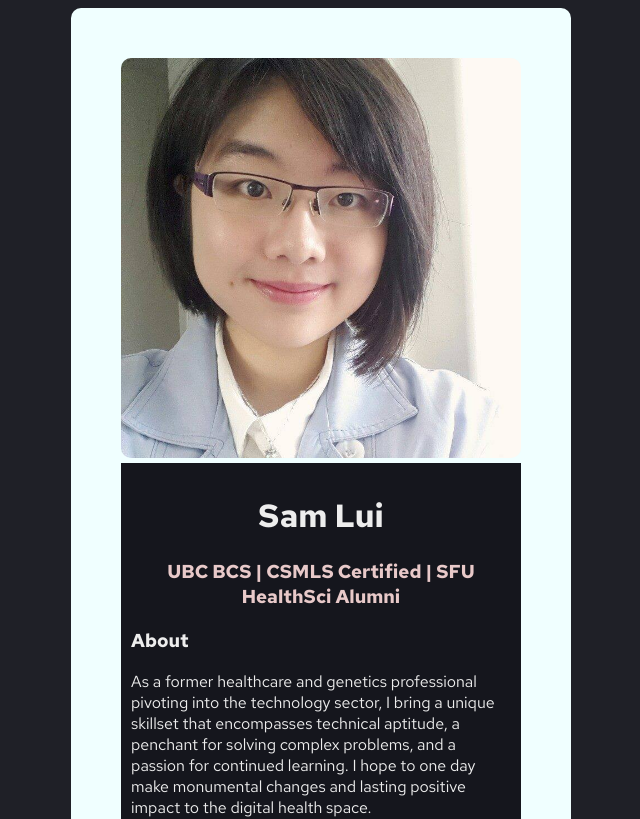
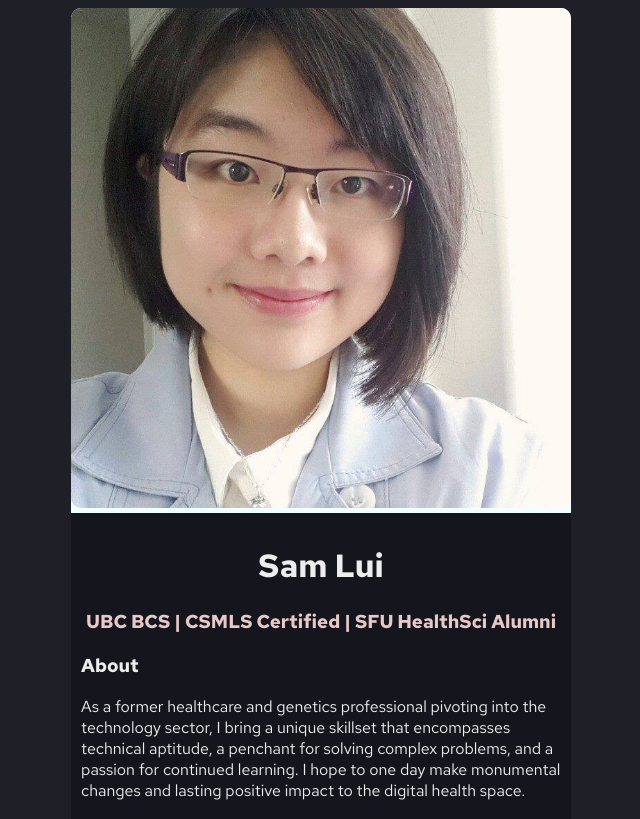
Before and after one commit to samlui1009/Digital-Business-Card, a React (Vite) app in the folder digital-business-card/: page / in a window 1280 px wide. Shown: the top 819 px of the page, without its empty margins (319-959 px from the left). Built offline with nearby package versions, Linux system fonts and the light colour scheme.

Commit message:
Padding for the entire card component removed to fix gap issues

```diff
--- a/digital-business-card/src/components/Card.css
+++ b/digital-business-card/src/components/Card.css
@@ -1,7 +1,6 @@
 .card-elem {
     background-color: azure;
-    padding: 50px;
-    width: 400px;
+    width: 500px;
     height: 100%;
     border-radius: 10px;
 }
```
